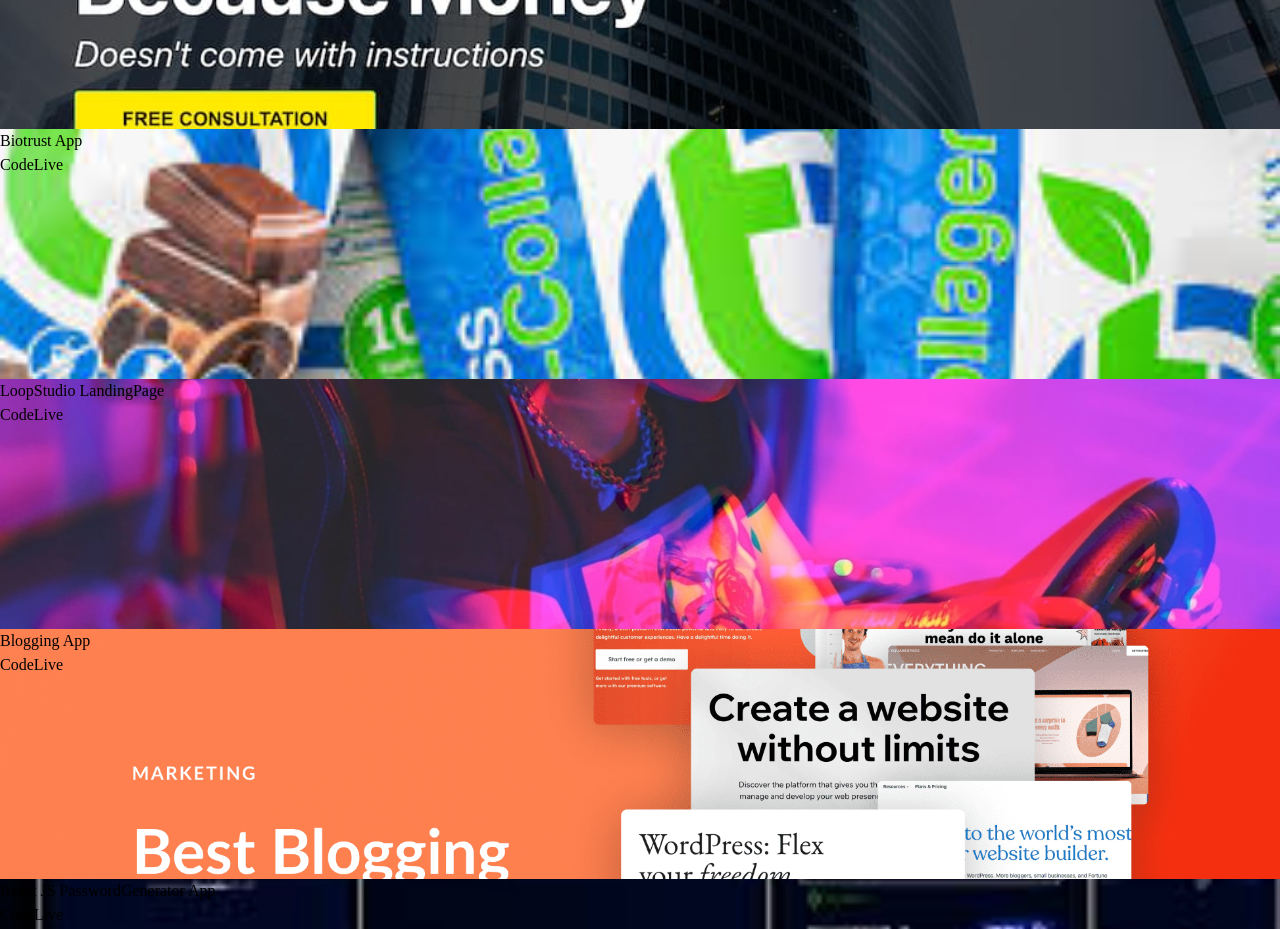
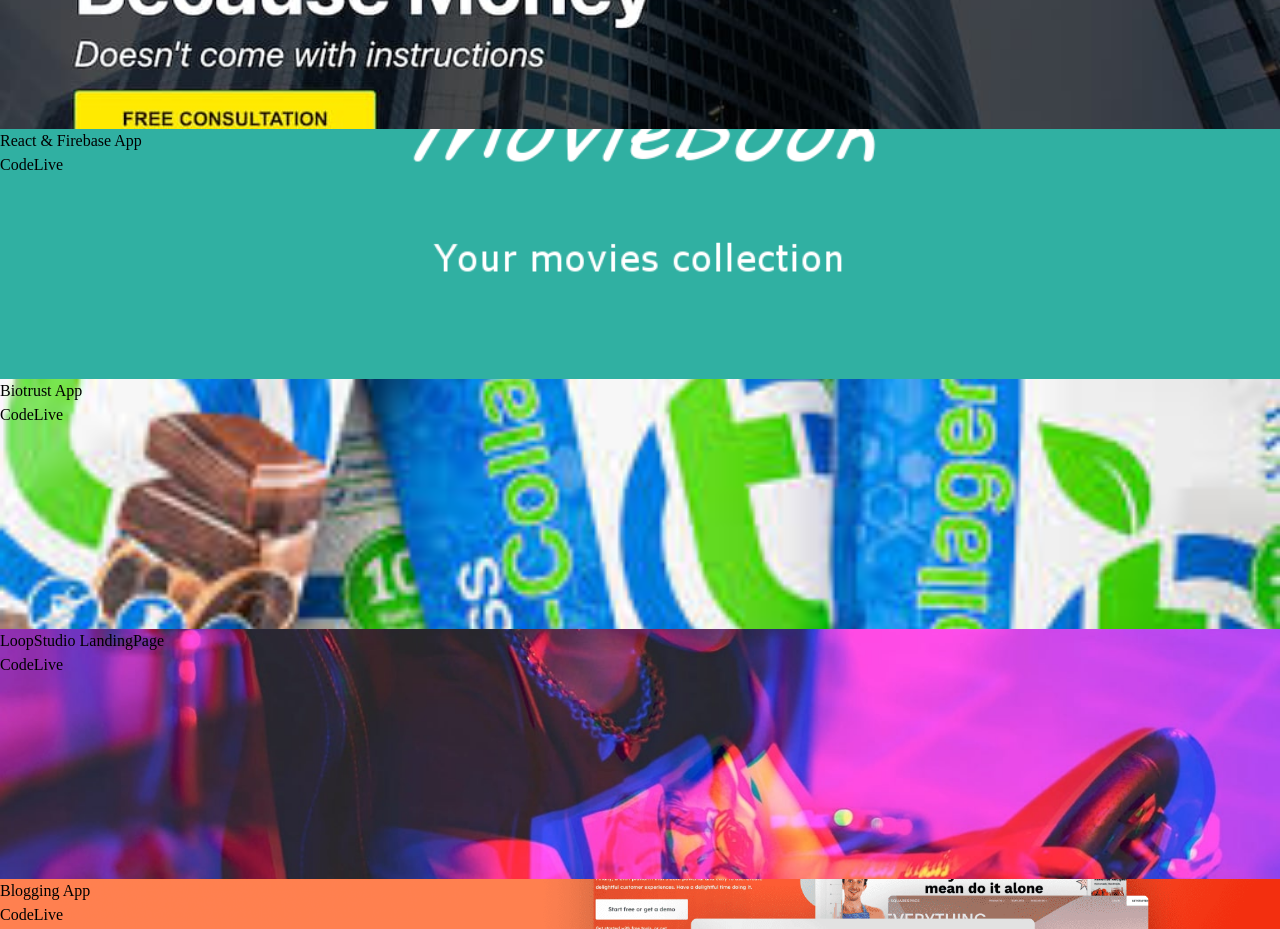
Before and after one commit to itsWasimElahi/portfolio01, a React (Vite) app: page / in a window 1280 px wide. Shown: the part 7500-8429 px from the top of the page. Built offline with nearby package versions, Linux system fonts and the light colour scheme.

Commit message:
Added firebase project

```diff
--- a/src/data/data.js
+++ b/src/data/data.js
@@ -4,6 +4,7 @@
 import loopstudio from '../assets/projects/loopstudio.jpg'
 import blogging from '../assets/projects/blogging.png'
 import password from '../assets/projects/password.jpg'
+import moviesList from '../assets/projects/moviesList.png'
 
 export const data=[
     {
@@ -13,6 +14,15 @@
         github:"https://github.com/itsWasimElahi/Expense-Tracker-App",
         live:"https://sensational-liger-bb3ea5.netlify.app/",
     },
+
+    {
+        id:7,
+        name:"React & Firebase App",
+        image:moviesList,
+        github:"https://github.com/itsWasimElahi/React-Firebase-01",
+        live:"https://react-firebase-moviescollector-04b2ca.netlify.app/",
+    },
+
     {
         id:2,
         name:"Biotrust App",
```
Also changed, not shown: src/assets/projects/moviesList.png (added).
